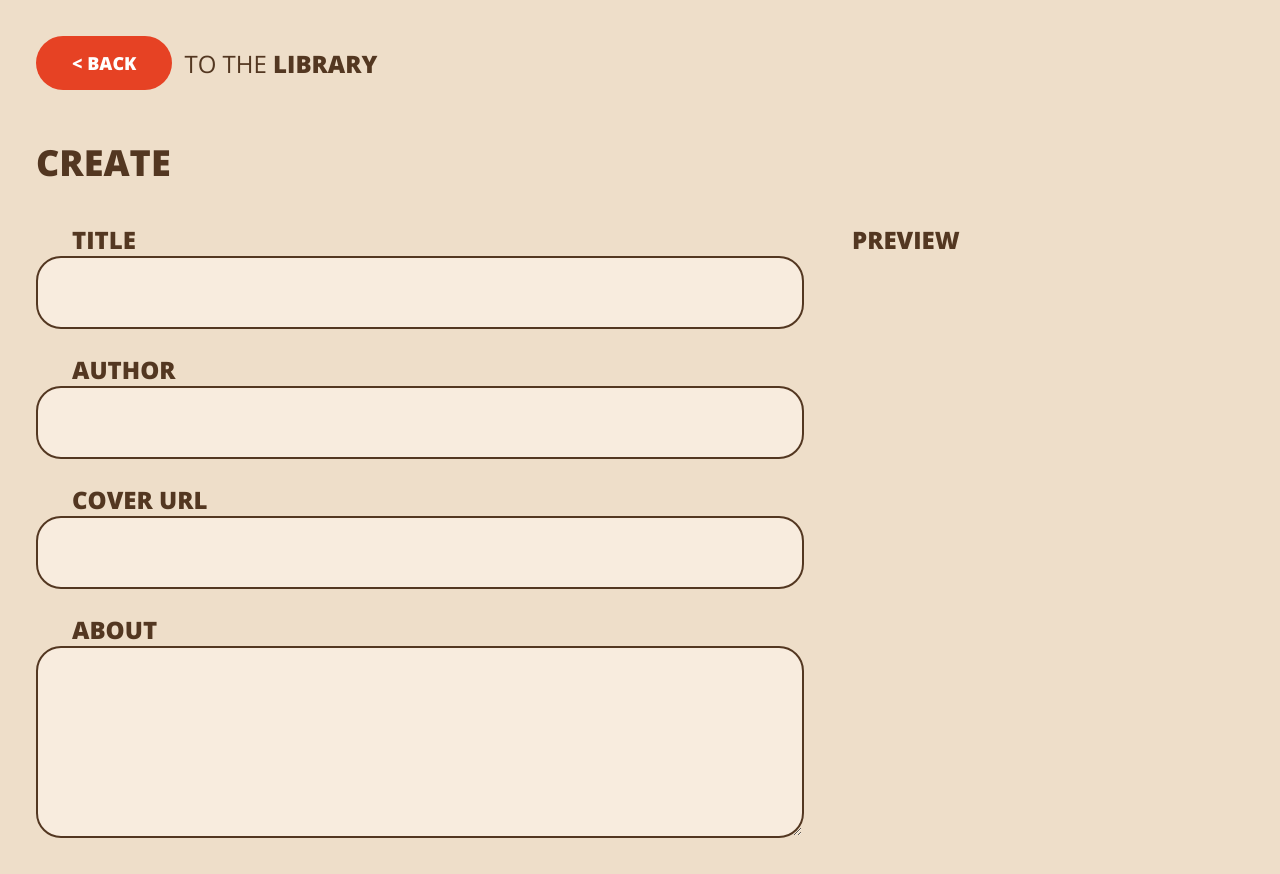
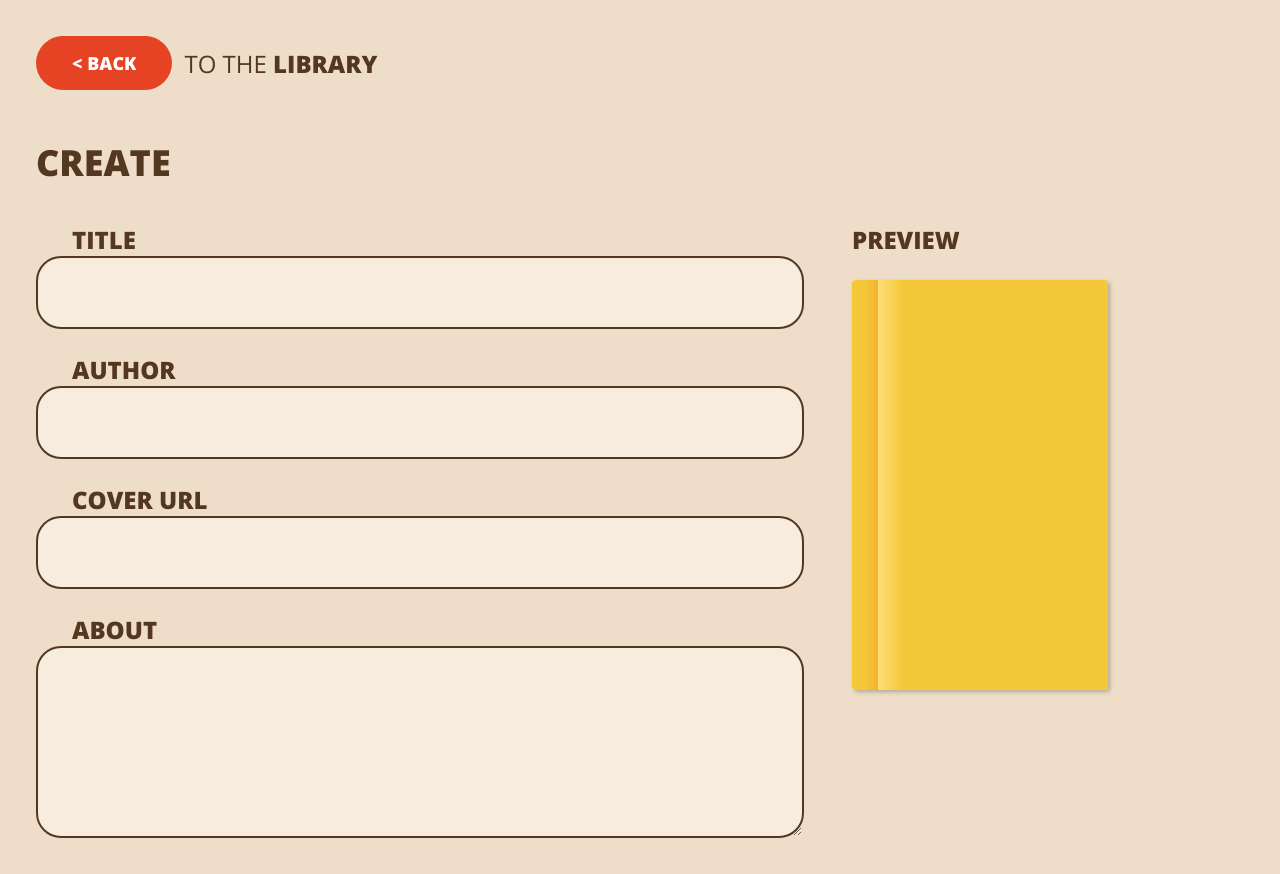
Before and after one commit to mihailgaberov/svelte-library, a Svelte app: page /create in a window 1280 px wide. Built offline with nearby package versions, Linux system fonts and the light colour scheme.

Commit message:
:sparkles: Added computed state prop

```diff
--- a/src/create/Create.svelte
+++ b/src/create/Create.svelte
@@ -16,6 +16,8 @@
     }
 
     $: console.log({title, author, cover, about })
+
+    $: book = {title, author, cover, about}
   </script>
 
   <BackButtonRow />
@@ -33,6 +35,7 @@
     <div>
       <Header>Preview</Header>
       <div class="preview">
+        <BookCover {book} />
       </div>
     </div>
   </form>
```
